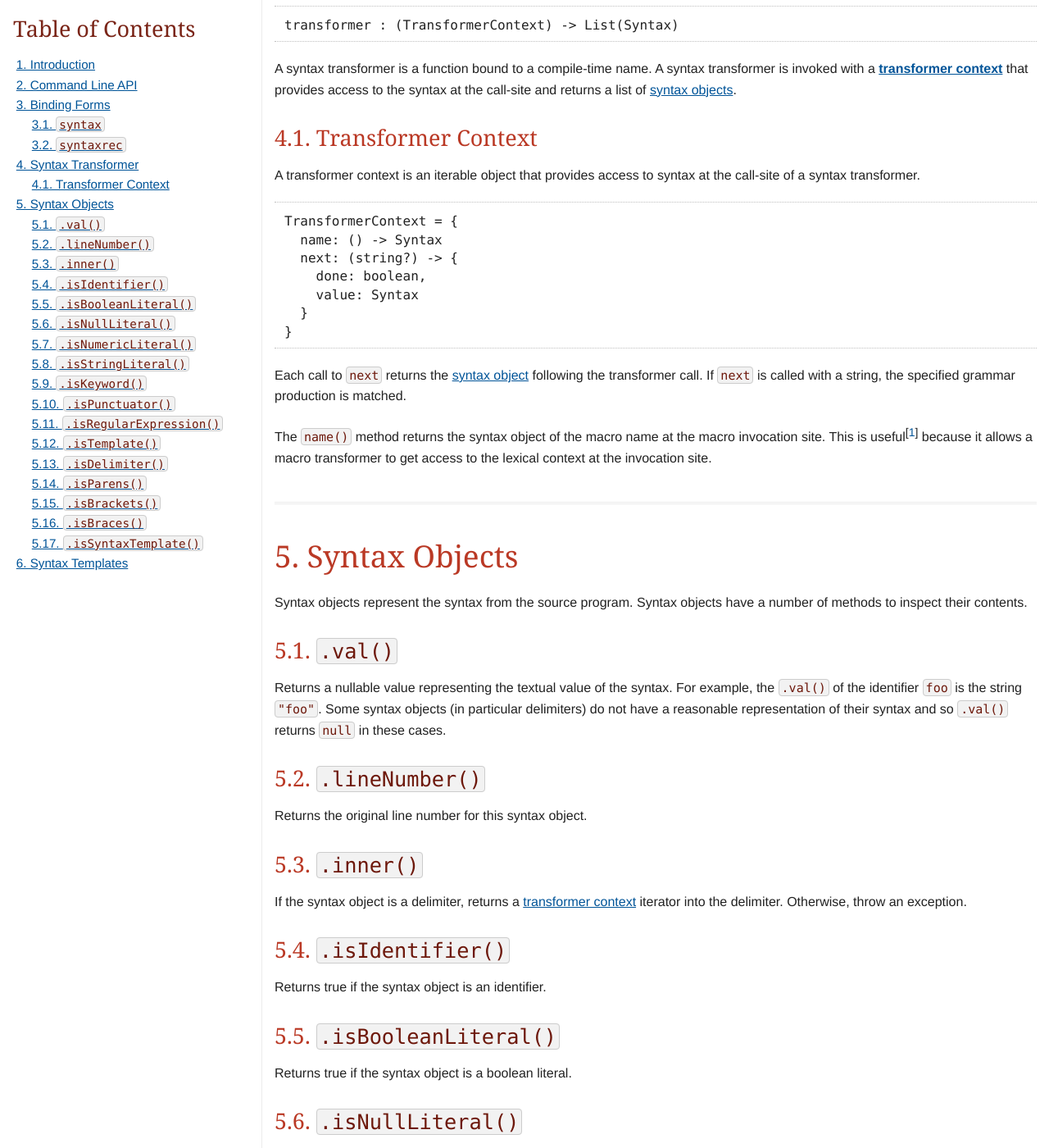
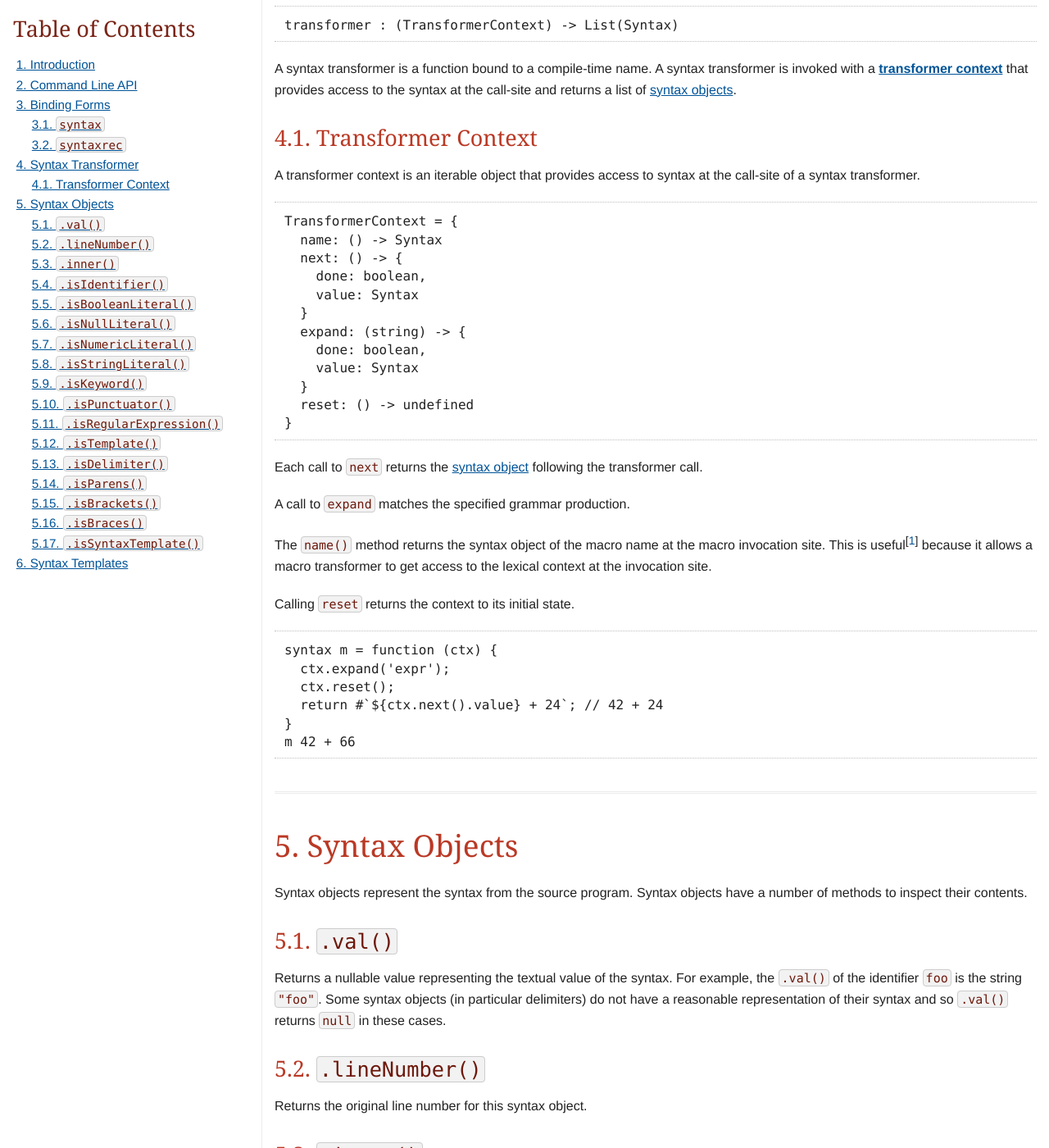
Before and after one commit to sweet-js/sweet-core, a Jekyll site: the page doc/1.0/reference.html, which Jekyll copies as it is, in a window 1280 px wide and 1400 px high, scrolled down 1215 px. Shown: the whole window at 82% size. Built offline with Jekyll 4.4.1, drawn with Linux system fonts in a browser that asks for light colours; nearby versions of some CDN libraries; some web fonts are replaced; a style sheet for code colours, icons or effects is not loaded.

Commit message:
add documentation for .expand and .reset

```diff
--- a/doc/1.0/reference.html
+++ b/doc/1.0/reference.html
@@ -139,18 +139,39 @@
 <div class="content">
 <pre>TransformerContext = {
   name: () -&gt; Syntax
-  next: (string?) -&gt; {
+  next: () -&gt; {
     done: boolean,
     value: Syntax
   }
+  expand: (string) -&gt; {
+    done: boolean,
+    value: Syntax
+  }
+  reset: () -&gt; undefined
 }</pre>
 </div>
 </div>
 <div class="paragraph">
-<p>Each call to <code>next</code> returns the <a href="#synobj">syntax object</a> following the transformer call. If <code>next</code> is called with a string, the specified grammar production is matched.</p>
+<p>Each call to <code>next</code> returns the <a href="#synobj">syntax object</a> following the transformer call.</p>
+</div>
+<div class="paragraph">
+<p>A call to <code>expand</code> matches the specified grammar production.</p>
 </div>
 <div class="paragraph">
 <p>The <code>name()</code> method returns the syntax object of the macro name at the macro invocation site. This is useful<span class="footnote">[<a id="_footnoteref_1" class="footnote" href="#_footnote_1" title="View footnote.">1</a>]</span> because it allows a macro transformer to get access to the lexical context at the invocation site.</p>
+</div>
+<div class="paragraph">
+<p>Calling <code>reset</code> returns the context to its initial state.</p>
+</div>
+<div class="listingblock">
+<div class="content">
+<pre class="highlightjs highlight"><code class="language-javascript" data-lang="javascript">syntax m = function (ctx) {
+  ctx.expand('expr');
+  ctx.reset();
+  return #`${ctx.next().value} + 24`; // 42 + 24
+}
+m 42 + 66</code></pre>
+</div>
 </div>
 <div class="paragraph">
 <p><a id="synobj"></a></p>
```
Also changed, not shown: doc/1.0/reference.adoc (+21 -2 lines).
